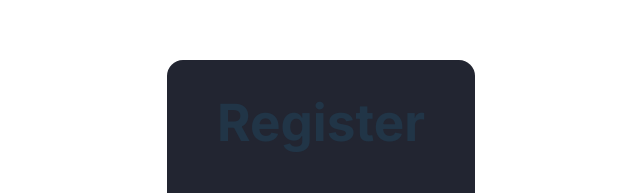
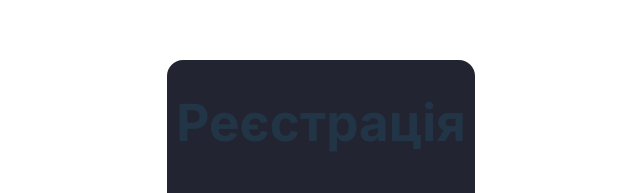
Before and after one commit to Rohalov/TradingDiary, a React (Vite) app in the folder tradingdiary.client/: page /register in a window 1280 px wide. Shown: the part 125-318 px from the top of the page, without its empty margins (319-959 px from the left). Built offline with nearby package versions, Linux system fonts and the light colour scheme; the HTML template or start-up script is replaced by a standard one.

Commit message:
change titles

```diff
--- a/tradingdiary.client/src/pages/Login/Login.jsx
+++ b/tradingdiary.client/src/pages/Login/Login.jsx
@@ -28,7 +28,7 @@ function Login() {
         <div className="login-container">
             <div className="login-modal">
                 <form onSubmit={handleSubmit}>
-                    <h1>Login</h1>
+                    <h1>Вхід</h1>
                     <div className="input-box">
                         <input type="text" name="userName" value={userData.userName}
                             placeholder="Ім'я користувача" onChange={handleInputChange} required autoFocus />
--- a/tradingdiary.client/src/pages/Register/Register.jsx
+++ b/tradingdiary.client/src/pages/Register/Register.jsx
@@ -22,7 +22,7 @@ function Register() {
         <div className="register-container">
             <div className='register-modal'>
                 <form onSubmit={handleSubmit}>
-                    <h1>Register</h1>
+                    <h1>Реєстрація</h1>
                     <div className="input-box">
                         <input type="text" name="userName" value={userData.userName}
                             placeholder="Ім'я користувача" onChange={handleInputChange} required />
```
